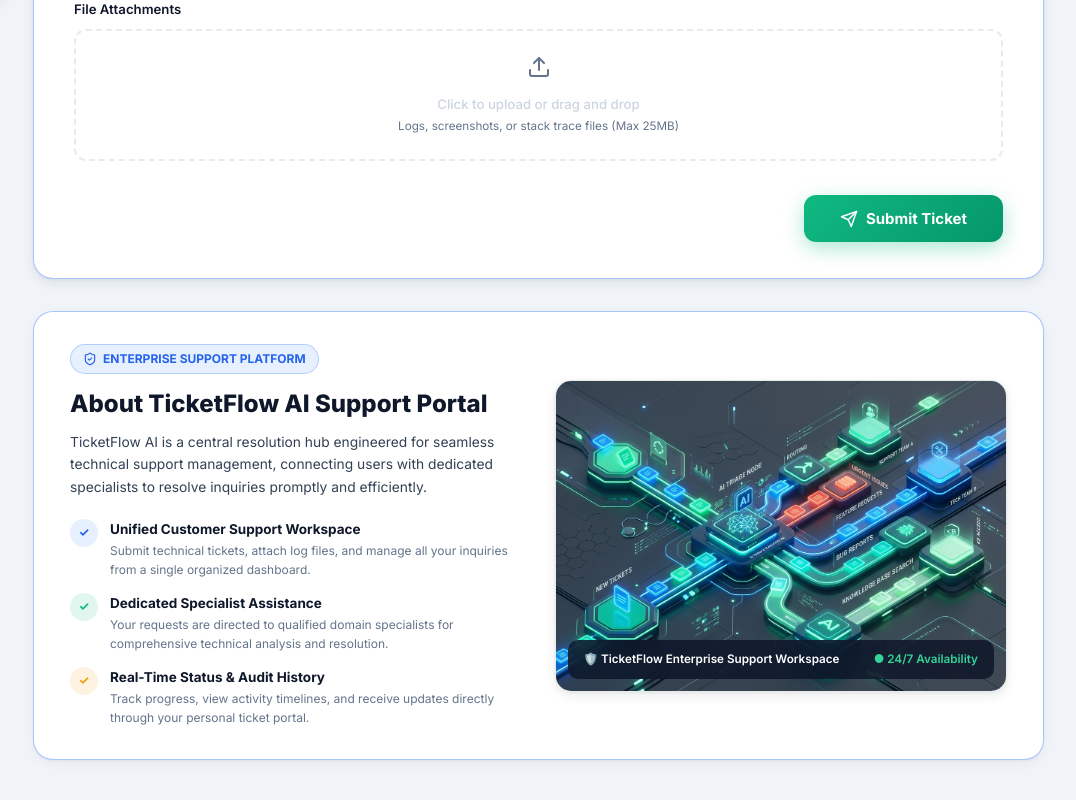
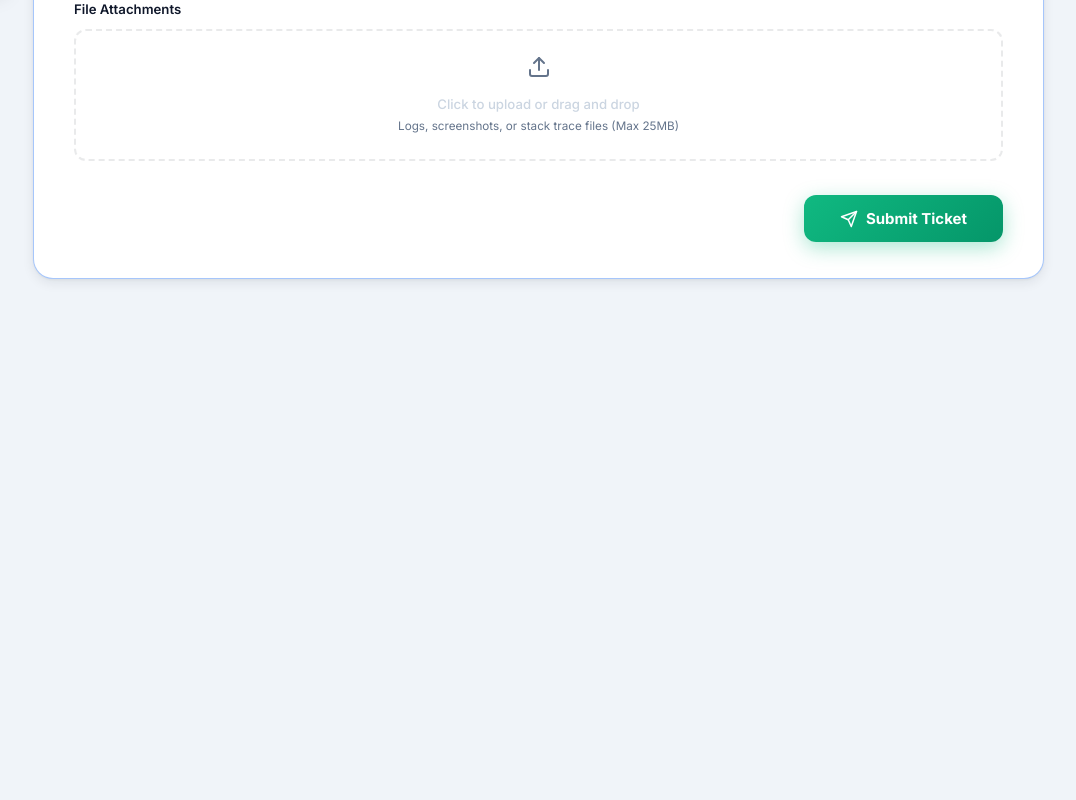
Before and after one commit to Deepakvk07/ticket-prioritization-system, a React (Vite) app in the folder frontend/: page /home in a window 1280 px wide. Shown: the part 806-1606 px from the top of the page, without its empty margins (204-1280 px from the left). After the commit the page ends 1145 px from the top, so only its background shows below. Built offline with nearby package versions, Linux system fonts and the light colour scheme.

Commit message:
fix: remove bottom image card section from home page

```diff
--- a/frontend/src/pages/HomePage.jsx
+++ b/frontend/src/pages/HomePage.jsx
@@ -556,56 +556,7 @@
             )}
           </div>
 
-          {/* ── Enterprise Support Platform Overview ─────────────────── */}
-          <div className="card" style={{ padding: '32px 36px', borderRadius: 20, background: 'var(--bg-surface)', border: '1px solid var(--border-active)', marginBottom: 32 }}>
-            <div style={{ display: 'grid', gridTemplateColumns: '1fr 1fr', gap: 32, alignItems: 'center' }}>
-              <div>
-                <div style={{ display: 'inline-flex', alignItems: 'center', gap: 6, padding: '4px 12px', borderRadius: 20, background: 'rgba(59, 130, 246, 0.12)', border: '1px solid rgba(59, 130, 246, 0.3)', color: '#2563eb', fontSize: '0.8rem', fontWeight: 700, marginBottom: 14 }}>
-                  <ShieldCheck size={14} /> ENTERPRISE SUPPORT PLATFORM
-                </div>
-                <h3 style={{ fontSize: '1.6rem', fontWeight: 800, color: 'var(--text-primary)', lineHeight: 1.3, marginBottom: 12 }}>
-                  About TicketFlow AI Support Portal
-                </h3>
-                <p style={{ fontSize: '0.92rem', color: 'var(--text-secondary)', lineHeight: 1.65, marginBottom: 20 }}>
-                  TicketFlow AI is a central resolution hub engineered for seamless technical support management, connecting users with dedicated specialists to resolve inquiries promptly and efficiently.
-                </p>
 
-                <div style={{ display: 'flex', flexDirection: 'column', gap: 14 }}>
-                  <div style={{ display: 'flex', gap: 12, alignItems: 'flex-start' }}>
-                    <div style={{ width: 28, height: 28, borderRadius: '50%', background: 'rgba(59, 130, 246, 0.12)', color: '#2563eb', display: 'flex', alignItems: 'center', justifyContent: 'center', fontWeight: 700, fontSize: '0.82rem', flexShrink: 0 }}>✓</div>
-                    <div>
-                      <div style={{ fontWeight: 700, fontSize: '0.9rem', color: 'var(--text-primary)' }}>Unified Customer Support Workspace</div>
-                      <div style={{ fontSize: '0.8rem', color: 'var(--text-muted)' }}>Submit technical tickets, attach log files, and manage all your inquiries from a single organized dashboard.</div>
-                    </div>
-                  </div>
-
-                  <div style={{ display: 'flex', gap: 12, alignItems: 'flex-start' }}>
-                    <div style={{ width: 28, height: 28, borderRadius: '50%', background: 'rgba(16, 185, 129, 0.12)', color: '#10b981', display: 'flex', alignItems: 'center', justifyContent: 'center', fontWeight: 700, fontSize: '0.82rem', flexShrink: 0 }}>✓</div>
-                    <div>
-                      <div style={{ fontWeight: 700, fontSize: '0.9rem', color: 'var(--text-primary)' }}>Dedicated Specialist Assistance</div>
-                      <div style={{ fontSize: '0.8rem', color: 'var(--text-muted)' }}>Your requests are directed to qualified domain specialists for comprehensive technical analysis and resolution.</div>
-                    </div>
-                  </div>
-
-                  <div style={{ display: 'flex', gap: 12, alignItems: 'flex-start' }}>
-                    <div style={{ width: 28, height: 28, borderRadius: '50%', background: 'rgba(245, 158, 11, 0.12)', color: '#f59e0b', display: 'flex', alignItems: 'center', justifyContent: 'center', fontWeight: 700, fontSize: '0.82rem', flexShrink: 0 }}>✓</div>
-                    <div>
-                      <div style={{ fontWeight: 700, fontSize: '0.9rem', color: 'var(--text-primary)' }}>Real-Time Status & Audit History</div>
-                      <div style={{ fontSize: '0.8rem', color: 'var(--text-muted)' }}>Track progress, view activity timelines, and receive updates directly through your personal ticket portal.</div>
-                    </div>
-                  </div>
-                </div>
-              </div>
-
-              <div style={{ position: 'relative', borderRadius: 16, overflow: 'hidden', border: '1px solid var(--border)', boxShadow: 'var(--shadow-md)' }}>
-                <img src="/ticket_workflow_3d.jpg" alt="TicketFlow Platform Workspace" style={{ width: '100%', height: 310, objectFit: 'cover', display: 'block' }} />
-                <div style={{ position: 'absolute', bottom: 12, left: 12, right: 12, padding: '10px 16px', borderRadius: 10, background: 'rgba(15, 23, 42, 0.85)', backdropFilter: 'blur(12px)', color: '#ffffff', display: 'flex', alignItems: 'center', justifyContent: 'space-between', fontSize: '0.78rem', fontWeight: 600 }}>
-                  <span>🛡️ TicketFlow Enterprise Support Workspace</span>
-                  <span style={{ color: '#34d399' }}>● 24/7 Availability</span>
-                </div>
-              </div>
-            </div>
-          </div>
 
 
 
```
